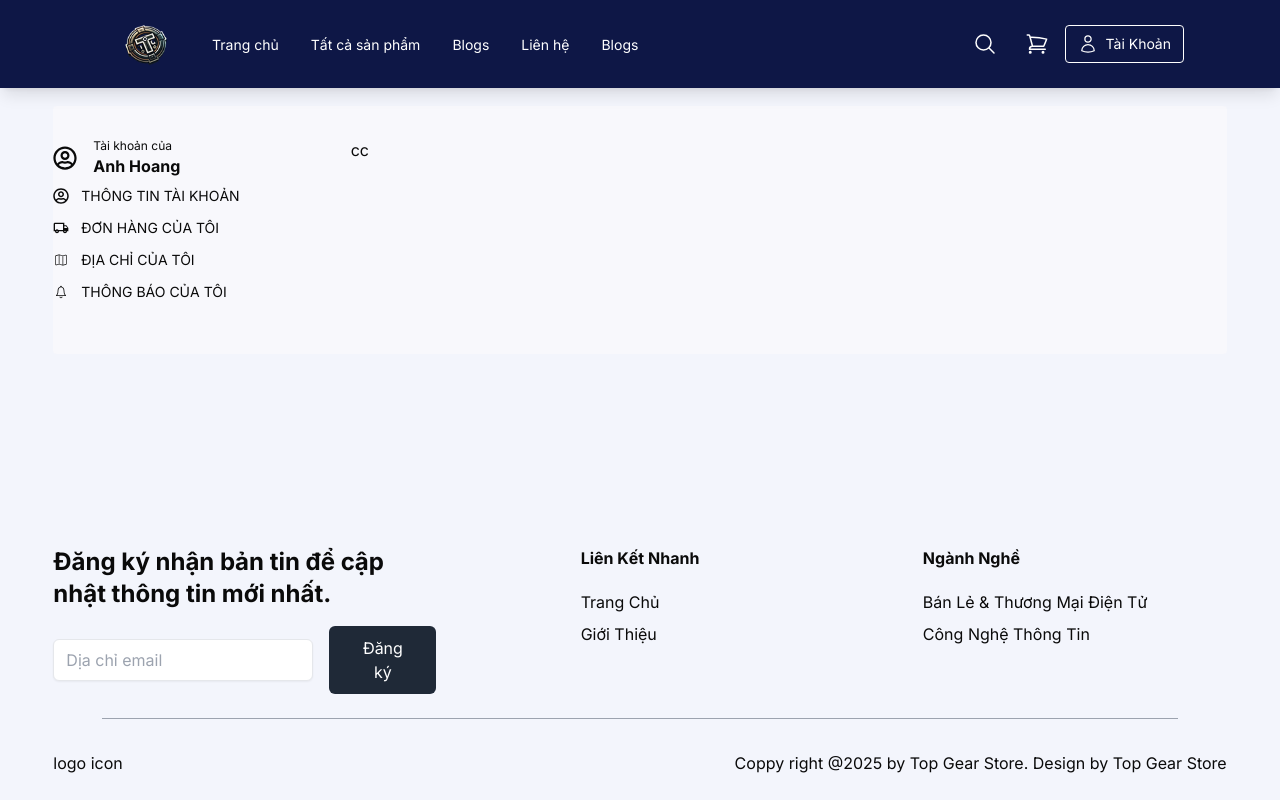
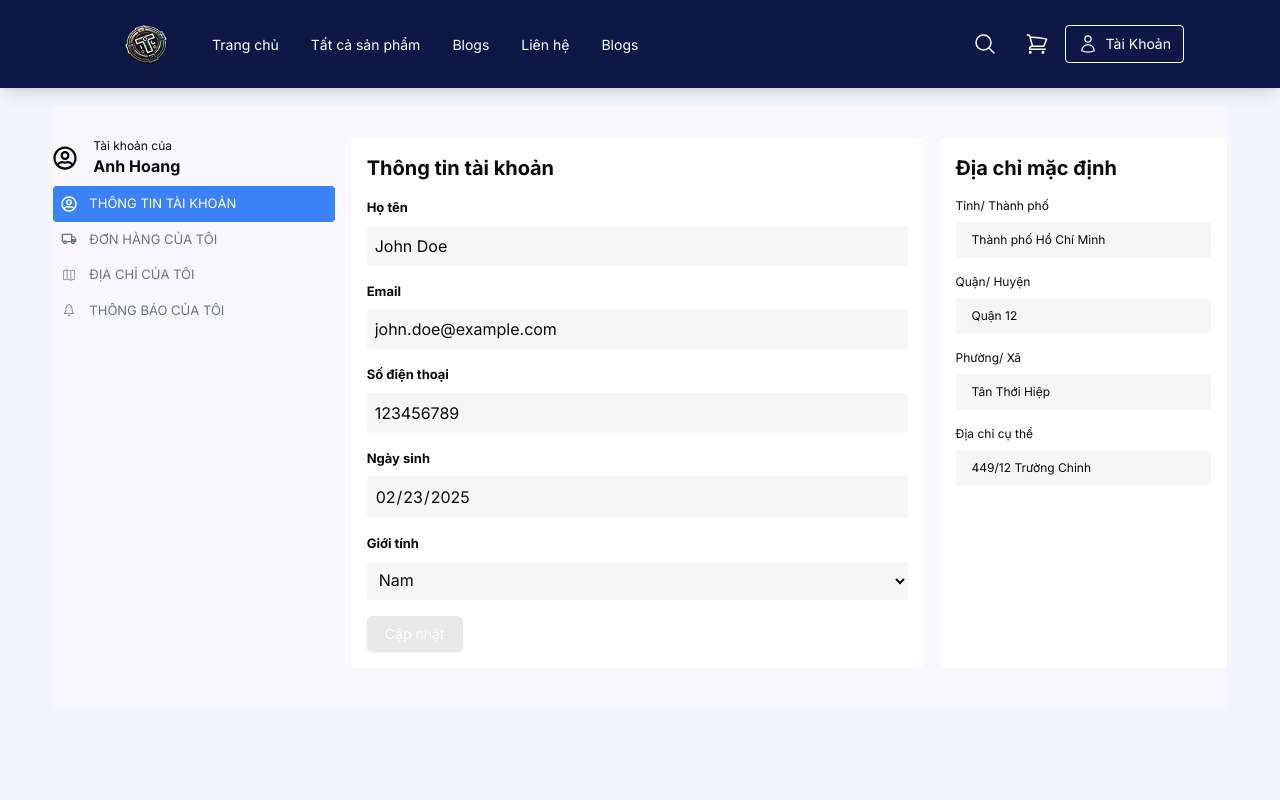
Before and after one commit to anhhoangsyson/topgear, a Next.js app: page /account/info in a window 1280 px wide. Shown: the top 800 px of the page. Built offline with nearby package versions, Linux system fonts and the light colour scheme.

Commit message:
Commit local change

```diff
--- /dev/null
+++ b/src/app/(client)/(auth)/account/info/AddressInfo.tsx
@@ -0,0 +1,25 @@
+import React from 'react'
+
+export default function AddressInfo() {
+  return (
+    <div className='p-4 w-2/6 2xl:min-w-[227px] bg-white rounded'>
+    <p className='text-xl font-bold'>Địa chỉ mặc định</p>
+    <div className='mt-4'>
+      <p className='font-medium text-xs'>Tỉnh/ Thành phố</p>
+      <div className='flex items-center mt-2 pl-4 h-9  text-xs font-light bg-[#F6F6F6] rounded'>Thành phố Hồ Chí Minh</div>
+    </div>
+    <div className='mt-4'>
+      <p className='font-medium text-xs'>Quận/ Huyện</p>
+      <div className='flex items-center mt-2 pl-4 h-9  text-xs font-light bg-[#F6F6F6] rounded'>Quận 12</div>
+    </div>
+    <div className='mt-4'>
+      <p className='font-medium text-xs'>Phường/ Xã</p>
+      <div className='flex items-center mt-2 pl-4 h-9  text-xs font-light bg-[#F6F6F6] rounded'>Tân Thới Hiệp</div>
+    </div>
+    <div className='mt-4'>
+      <p className='font-medium text-xs'>Địa chỉ cụ thể</p>
+      <div className='flex items-center mt-2 pl-4 h-9  text-xs font-light bg-[#F6F6F6] rounded'>449/12 Trường Chinh</div>
+    </div>
+  </div>
+  )
+}
--- a/src/app/(client)/(auth)/account/info/page.tsx
+++ b/src/app/(client)/(auth)/account/info/page.tsx
@@ -1,9 +1,14 @@
 import React from 'react'
+import FormAccountInfo from '../ui/FormAccountInfo';
+import AddressInfo from '@/app/(client)/(auth)/account/info/AddressInfo';
 
 export default function page() {
   return (
-    <div>
-      cc
+    <div className='flex gap-x-4'>
+      <div className='bg-white rounded w-4/6'>
+        <FormAccountInfo />
+      </div>
+      <AddressInfo />
     </div>
   )
 }
--- a/src/app/(client)/(auth)/account/layout.tsx
+++ b/src/app/(client)/(auth)/account/layout.tsx
@@ -1,4 +1,6 @@
+'use client'
 import Link from 'next/link'
+import { usePathname } from 'next/navigation'
 import React from 'react'
 import { CiMap } from 'react-icons/ci'
 import { FaRegUserCircle } from 'react-icons/fa'
@@ -6,6 +8,13 @@ import { IoIosNotificationsOutline } from 'react-icons/io'
 import { MdOutlineLocalShipping } from 'react-icons/md'
 
 export default function AccountLayout({ children }: { children: React.ReactNode }) {
+
+    const pathname = usePathname();
+
+    const isActive = (label: string) => {
+        return pathname === `/account/${label}` || (label === 'info' && pathname === '/account');
+      };
+
     const menuAccount = [
         {
             icon: <FaRegUserCircle className='w-4 h-auto' />,
@@ -28,7 +37,6 @@ export default function AccountLayout({ children }: { children: React.ReactNode
             label: 'notification'
         }
     ]
-
     return (
         <>
             <div className="flex mx-auto pt-8 pb-10 2xl:w-[1200px]  bg-[#f8f8fc] rounded">
@@ -52,10 +60,12 @@ export default function AccountLayout({ children }: { children: React.ReactNode
                                     key={index}
                                     href={'/account/' + item.label}>
                                     <div
-                                        className='flex mb-3 cursor-pointer'>
+                                        className={`flex cursor-pointer p-2 rounded
+                                        ${isActive(item.label)? ' bg-blue-500 text-white' : 'text-gray-500 hover:bg-gray-200'}
+                                        `}>
                                         <div className='flex items-center gap-x-3' >
                                             {item.icon}
-                                            <p className='font-medium text-sm uppercase'>{item.subTitle}</p>
+                                            <p className='font-medium text-[13px] uppercase'>{item.subTitle}</p>
                                         </div>
                                     </div>
                                 </Link>
@@ -63,9 +73,7 @@ export default function AccountLayout({ children }: { children: React.ReactNode
                         </div>
                     </div>
                     <div className='col-span-3'>
-                        <div className=''>
                             {children}
-                        </div>
                     </div>
                 </div>
             </div>
--- a/src/app/(client)/(auth)/account/orders/page.tsx
+++ b/src/app/(client)/(auth)/account/orders/page.tsx
@@ -30,6 +30,6 @@ export default async function MyOrders() {
     console.log(myOrders);
 
     return (
-    <OrdersList orderList={myOrders.data}/>
+    <OrdersList initialOrderList={myOrders.data}/>
     )
 }
--- a/src/app/(client)/(auth)/account/ui/FormAccountInfo.tsx
+++ b/src/app/(client)/(auth)/account/ui/FormAccountInfo.tsx
@@ -57,7 +57,6 @@ export default function FormAccountInfo() {
         try {
             console.log('data', data);
 
-
             // toast({
             //     title: "Uh oh! Something went wrong.",
             //     description: "There was a problem with your request.",
@@ -83,42 +82,43 @@ export default function FormAccountInfo() {
 
             {/* Full Name */}
             <div className="mb-4">
-                <label className="block mb-2 text-sm font-semibold">Họ tên</label>
+                <label className="block mb-2 text-[13px] font-semibold">Họ tên</label>
                 <input
                     type="text"
                     {...register("fullname")}
-                    className="w-full p-2 border rounded bg-[#e8f0fe] border-none outline-none"
+                    className="w-full p-2 rounded bg-[#F6F6F6]  focus:outline-blue-500"
                 />
                 {errors.fullname && <p className="text-red-500">{errors.fullname.message}</p>}
             </div>
 
             {/* Email */}
             <div className="mb-4">
-                <label className="block mb-2 text-sm font-semibold">Email</label>
-                <input type="email" {...register("email")} className="w-full p-2 border rounded bg-[#e8f0fe] border-none outline-none" />
+                <label className="block mb-2 text-[13px] font-semibold">Email</label>
+                <input type="email" {...register("email")} className="w-full p-2 rounded bg-[#F6F6F6]  focus:outline-blue-500" />
                 {errors.email && <p className="text-red-500">{errors.email.message}</p>}
             </div>
 
             {/* Phone */}
             <div className="mb-4">
-                <label className="block mb-2 text-sm font-semibold">Số điện thoại</label>
-                <input type="text" {...register("phone")} className="w-full p-2 border rounded bg-[#e8f0fe] border-none outline-none" />
+                <label className="block mb-2 text-[13px] font-semibold">Số điện thoại</label>
+                <input type="text" {...register("phone")} className="w-full p-2 rounded bg-[#F6F6F6]  focus:outline-blue-500"
+                    disabled />
                 {errors.phone && <p className="text-red-500">{errors.phone.message}</p>}
             </div>
 
             {/* Birdth */}
             <div className="mb-4">
-                <label className="block mb-2 text-sm font-semibold">Ngày sinh</label>
+                <label className="block mb-2 text-[13px] font-semibold">Ngày sinh</label>
                 <input type="date" {...register("birdth")}
-                    className="w-full p-2 border rounded bg-[#e8f0fe] border-none outline-none"
+                    className="w-full p-2 rounded bg-[#F6F6F6]  focus:outline-blue-500"
                     disabled />
                 {errors.address && <p className="text-red-500">{errors.address.message}</p>}
             </div>
 
             {/* Sex */}
             <div className="mb-4">
-                <label className="block mb-2 text-sm font-semibold">Giới tính</label>
-                <select {...register("sex")} className="w-full p-2 border rounded bg-[#e8f0fe] border-none outline-none">
+                <label className="block mb-2 text-[13px] font-semibold">Giới tính</label>
+                <select {...register("sex")} className="w-full p-2 rounded bg-[#F6F6F6]  focus:outline-blue-500">
                     {Object.entries(SEX_LABELS).map(([key, label]) => (
                         <option key={key} value={key}>{label}</option>
                     ))}
--- a/src/app/(client)/(auth)/account/ui/Order.tsx
+++ b/src/app/(client)/(auth)/account/ui/Order.tsx
@@ -1,20 +1,34 @@
 'use client'
-import { Button } from '@/components/ui/Button'
-import Link from 'next/link'
 import React, { useEffect, useState } from 'react'
 import { formatPrice, formatDate, formatOrderStatus } from '../../../../../lib/utils';
+import { Button } from '@/components/ui/Button';
 
-export default function OrdersList({ orderList }: { orderList: any[] }) {
+export default function OrdersList({ initialOrderList }: { initialOrderList: any[] }) {
 
-  const [filter, setFilter] = useState('Tất cả')
-  // const filteredOrders = filter === 'Tất cả' ? ordersFakeData : ordersFakeData.filter(order => order.status === filter)
-  const orderStatus = ['Tất cả', 'Chưa thanh toán', 'Đã thanh toán', 'Đang giao hàng']
+  const [orderList, setOrderList] = useState<any[]>(initialOrderList)
+  const [filterStatus, setFilterStatus] = useState('Tất cả')
+
+  const filterOrder = (status: string) => {
+    setFilterStatus(status)
+    console.log(status);
+
+    if (status === 'Tất cả') {
+      setOrderList(initialOrderList)
+    }
+    else {
+      const filterd = initialOrderList.filter(order => formatOrderStatus(order.orderStatus) === status)
+      console.log(filterd);
+
+      setOrderList(filterd)
+    }
+  }
+  const orderStatus = ['Tất cả', 'Chưa thanh toán', 'Đã thanh toán', 'Đang chờ xử lý', 'Đã hoàn thành', 'Đã hủy']
 
   return (
     <div className='flex gap-x-4'>
       {/* order list */}
-      <div className='p-4 bg-white rounded w-4/5'>
-        <p className='text-xl font-bold mb-4'>Quản lý đơn hàng</p>
+      <div className='p-4 bg-white rounded w-11/12'>
+        <p className='text-xl font-bold mb-4'>Đơn hàng của bạn</p>
 
         <div className="text-[12px] overflow-x-auto">
           <table className="text-[12px] min-w-full bg-white border border-gray-200">
@@ -29,7 +43,7 @@ export default function OrdersList({ orderList }: { orderList: any[] }) {
               </tr>
             </thead>
             <tbody>
-              {orderList.map((order, index) => (
+              {orderList.length > 0 && orderList.map((order, index) => (
                 <tr
                   key={index}
                   className="text-[12px] hover:bg-gray-50">
@@ -52,8 +66,10 @@ export default function OrdersList({ orderList }: { orderList: any[] }) {
       <div className='w1/5 max-w'>
         {orderStatus.map((status, index) => (
           <Button
-            className={`block mb-4 min-w-40 max-w-[200px] text-xs bg-white ${status === filter ? 'text-blue-500 font-semibold border-blue-500' : 'font-light  text-[#72767C]'}`}
-            onClick={() => setFilter(status)}
+            variant={'outline'}
+            size={'sm'}
+            className={`block mb-4 min-w-40 max-w-[200px] text-xs bg-white ${status === filterStatus ? 'text-blue-500 font-semibold border-blue-500' : 'font-light  text-[#72767C]'}`}
+            onClick={() => filterOrder(status)}
             key={index}>
             {orderStatus[index]}
           </Button>
```
